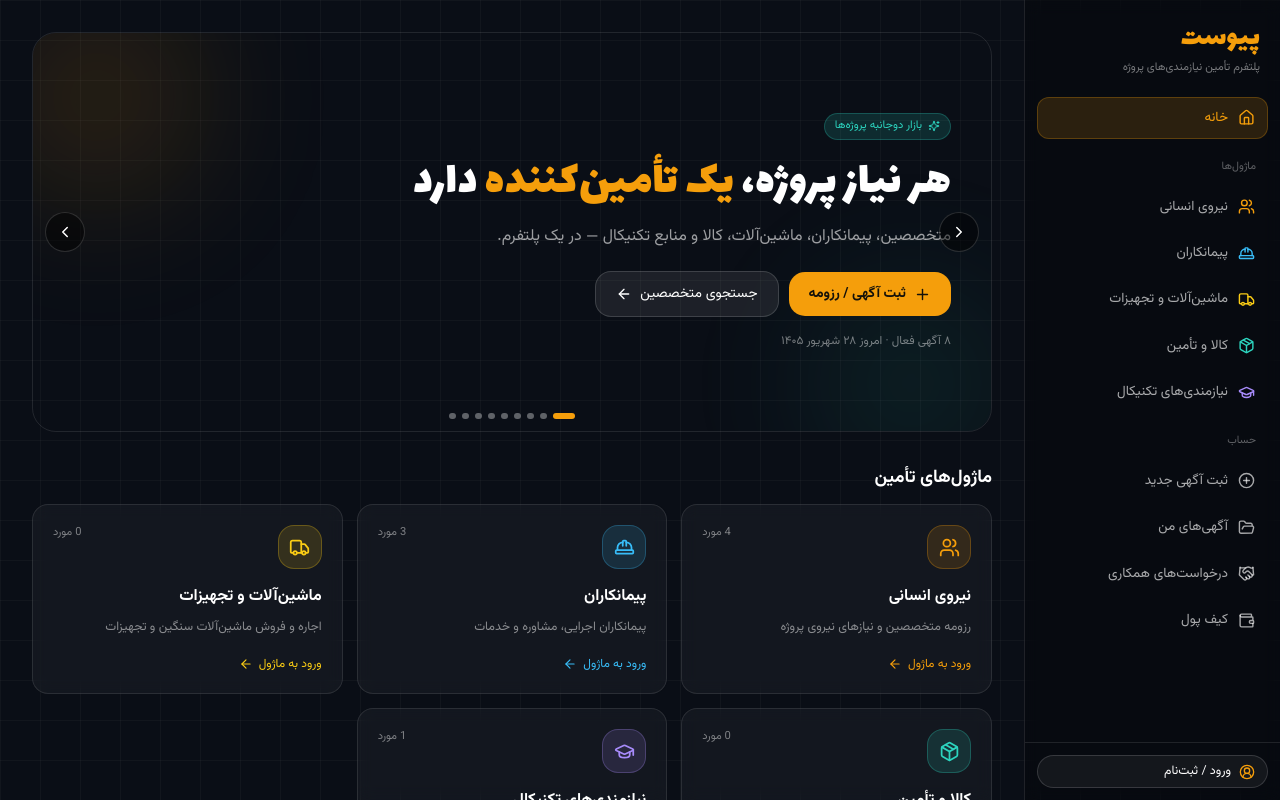
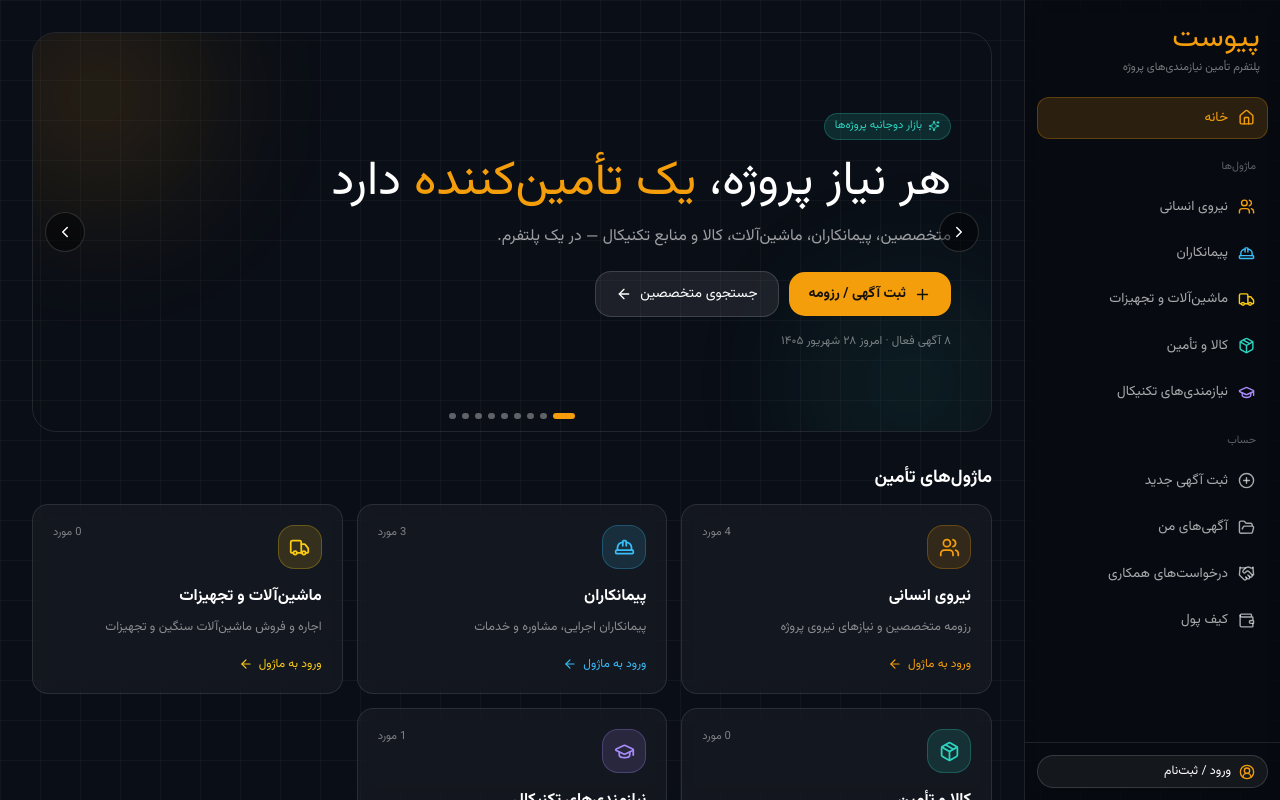
Before and after one commit to Naserasadolahi/peyvast, a React (Vite) app: page / in a window 1280 px wide. Built offline with nearby package versions, Linux system fonts and the light colour scheme.

Commit message:
Change all title fonts from Lalezar to Vazirmatn

```diff
--- a/index.html
+++ b/index.html
@@ -10,7 +10,7 @@
     <title>پیوست | Peyvast</title>
     <link rel="preconnect" href="https://fonts.googleapis.com" />
     <link rel="preconnect" href="https://fonts.gstatic.com" crossorigin />
-    <link href="https://fonts.googleapis.com/css2?family=Vazirmatn:wght@300;400;500;600;700;900&family=Lalezar&display=swap" rel="stylesheet" />
+    <link href="https://fonts.googleapis.com/css2?family=Vazirmatn:wght@300;400;500;600;700;900&display=swap" rel="stylesheet" />
   </head>
   <body>
     <div id="root"></div>
--- a/src/index.css
+++ b/src/index.css
@@ -9,8 +9,8 @@
   --color-teal: #2dd4bf;
   --color-violet: #a78bfa;
   --font-sans: "Vazirmatn", ui-sans-serif, system-ui, sans-serif;
-  --font-display: "Lalezar", "Vazirmatn", sans-serif;
-  --font-brand: "Lalezar", "Vazirmatn", sans-serif;
+  --font-display: "Vazirmatn", ui-sans-serif, system-ui, sans-serif;
+  --font-brand: "Vazirmatn", ui-sans-serif, system-ui, sans-serif;
 }
 
 * {
```
